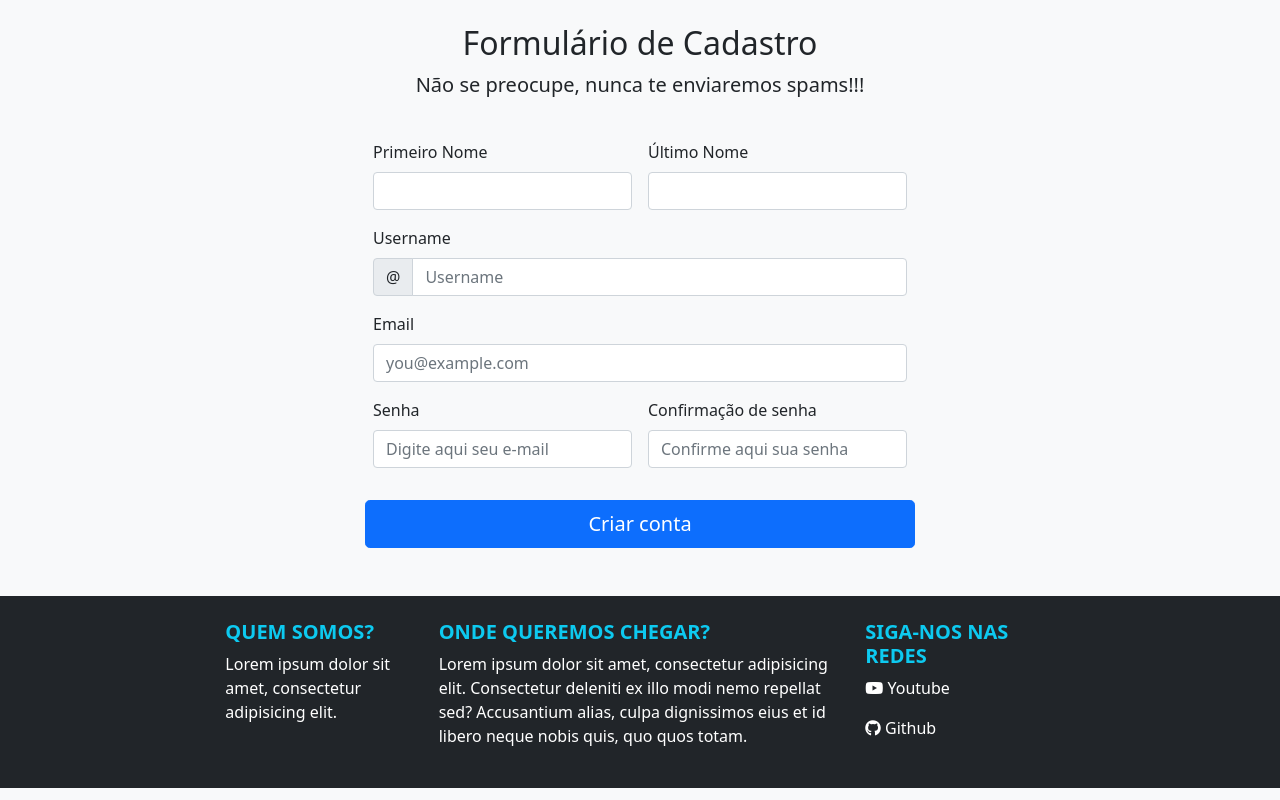
After one commit to MarqueaneSouza/blog-academia-python, a Django app: template contas/templates/contas/criar_conta.html in a window 1280 px wide. The commit adds this page. Run offline with Django 4.2, Linux system fonts and the light colour scheme; the template is opened without the code that fills it, so the values that code supplies are empty; some libraries are stand-ins or nearby versions.

Commit message:
Adiciona aplicação contas.

```diff
--- a/autenticacao/templates/autenticacao/login.html
+++ b/autenticacao/templates/autenticacao/login.html
@@ -101,7 +101,7 @@
                                         </div>
 
                                         <div class="mt-2 text-center">
-                                            <a href="#" class="btn text-secondary fw-bold">
+                                            <a href="{% url 'criar_conta' %}" class="btn text-secondary fw-bold">
                                                 Criar conta
                                             </a>
                                         </div>
--- /dev/null
+++ b/contas/templates/contas/criar_conta.html
@@ -0,0 +1,144 @@
+<!DOCTYPE html>
+{% load static %}
+{% load widget_tweaks %}
+<html lang="pt-br">
+
+<head>
+    <link href="https://cdn.jsdelivr.net/npm/bootstrap@5.0.2/dist/css/bootstrap.min.css"
+          rel="stylesheet"
+          integrity="sha384-EVSTQN3/azprG1Anm3QDgpJLIm9Nao0Yz1ztcQTwFspd3yD65VohhpuuCOmLASjC"
+          crossorigin="anonymous">
+    <link rel="stylesheet" href="https://cdnjs.cloudflare.com/ajax/libs/font-awesome/6.0.0/css/all.min.css">
+
+    <script src="https://unpkg.com/htmx.org@1.9.2" integrity="sha384-L6OqL9pRWyyFU3+/bjdSri+iIphTN/bvYyM37tICVyOJkWZLpP2vGn6VUEXgzg6h"
+            crossorigin="anonymous"></script>
+
+
+    <meta name="viewport" content="width=device-width, initial-scale=1">
+    <meta charset="UTF-8">
+
+    <title>Cadastro de Usuários</title>
+</head>
+
+<body class="bg-light">
+
+    <div class="container">
+
+        <main>
+
+            <div class=" text-center py-4">
+                <h2> Formulário de Cadastro </h2>
+                <p class="lead">Não se preocupe, nunca te enviaremos spams!!!</p>
+            </div>
+
+            <!--region Conteúdo principal -->
+            <div class="row g-5 justify-content-center">
+                <div class="col-xl-6 col-md-6">
+
+                    <form action="{% url 'criar_conta' %}" method="POST">
+                        {% csrf_token %}
+
+                        <div class="row g-3">
+
+                            <!--region Primeiro Nome-->
+                            <div class="col-sm-6">
+                                <label for="firstName" class="form-label">Primeiro Nome</label>
+                                <input type="text"
+                                       class="form-control"
+                                       id="firstName"
+                                       placeholder=""
+                                       value=""
+                                       required>
+                            </div>
+                            <!--endregion-->
+
+                            <!--region Último Nome-->
+                            <div class="col-sm-6">
+                                <label for="lastName" class="form-label">Último Nome</label>
+                                <input type="text"
+                                       class="form-control"
+                                       id="lastName"
+                                       placeholder=""
+                                       value=""
+                                       required>
+                            </div>
+                            <!--endregion-->
+
+                            <!--region Username-->
+                            <div class="col-12">
+                                <label for="username" class="form-label">Username</label>
+                                <div class="input-group">
+                                    <span class="input-group-text">@</span>
+                                    <input type="text"
+                                           class="form-control"
+                                           id="username"
+                                           placeholder="Username"
+                                           value=""
+                                           required>
+                                </div>
+                            </div>
+                            <!--endregion-->
+
+                            <!--region Email-->
+                            <div class="col-12">
+                                <label for="email" class="form-label">Email</label>
+                                <input type="email"
+                                       class="form-control"
+                                       id="email"
+                                       placeholder="you@example.com"
+                                       value=""
+                                       required>
+
+                            </div>
+                            <!--endregion-->
+
+                            <!--region Password-->
+                            <div class="col-sm-6">
+                                <label for="pwd" class="form-label">Senha</label>
+                                <input type="email"
+                                       class="form-control"
+                                       id="pwd"
+                                       placeholder="Digite aqui seu e-mail"
+                                       value=""
+                                       required>
+
+                                <div class="invalid-feedback">
+                                    Digite aqui sua senha.
+                                </div>
+                            </div>
+
+                            <div class="col-sm-6">
+                                <label for="pwd_confirm" class="form-label">Confirmação de senha</label>
+                                <input type="email"
+                                       class="form-control"
+                                       id="pwd_confirm"
+                                       placeholder="Confirme aqui sua senha"
+                                       value=""
+                                       required>
+
+                            </div>
+                            <!--endregion-->
+
+                            <div class="mt-3"></div>
+
+                            <button class="w-100 btn btn-primary btn-lg" type="submit"> Criar conta</button>
+
+                        </div>
+
+                    </form>
+                </div>
+            </div>
+
+            <!--endregion-->
+
+        </main>
+    </div>
+
+        {% include 'fragments/footer.html' with var_position='position-sticky' %}
+
+        <script src="https://cdn.jsdelivr.net/npm/bootstrap@4.0.0/dist/js/bootstrap.min.js"
+                    integrity="sha384-JZR6Spejh4U02d8jOt6vLEHfe/JQGiRRSQQxSfFWpi1MquVdAyjUar5+76PVCmYl"
+                    crossorigin="anonymous"></script>
+
+</body>
+</html>
--- a/core/settings.py
+++ b/core/settings.py
@@ -29,10 +29,15 @@ INSTALLED_APPS = [
     'blog.apps.BlogConfig',
     'cursos.apps.CursosConfig',
     'contato.apps.ContatoConfig',
+    'contas.apps.ContaConfig',
     'autenticacao.apps.AutenticacaoConfig',
     'ckeditor',
     'ckeditor_uploader',
     'exemplos.apps.ExemplosConfig',
+
+    # pip installed at the bottom
+    'widget_tweaks',
+
 ]
 
 MIDDLEWARE = [
--- a/cursos/templates/cursos/cursos.html
+++ b/cursos/templates/cursos/cursos.html
@@ -1,6 +1,3 @@
-<!doctype html>
-{% load static %}
-<html lang="pt-br">
 <!DOCTYPE html>
 {% load static %}
 <html lang="pt-br">
--- a/requirements.txt
+++ b/requirements.txt
@@ -12,6 +12,7 @@ distlib==0.3.4
 Django==4.1.3
 django-ckeditor==6.5.1
 django-js-asset==2.0.0
+django-widget-tweaks==1.4.12
 et-xmlfile==1.1.0
 exceptiongroup==1.0.1
 filelock==3.7.1
```
Also changed, not shown: contas/urls.py (added, +17 -0 lines), contas/usuario_form.py (added, +19 -0 lines), core/urls.py (+1 -18 lines).
